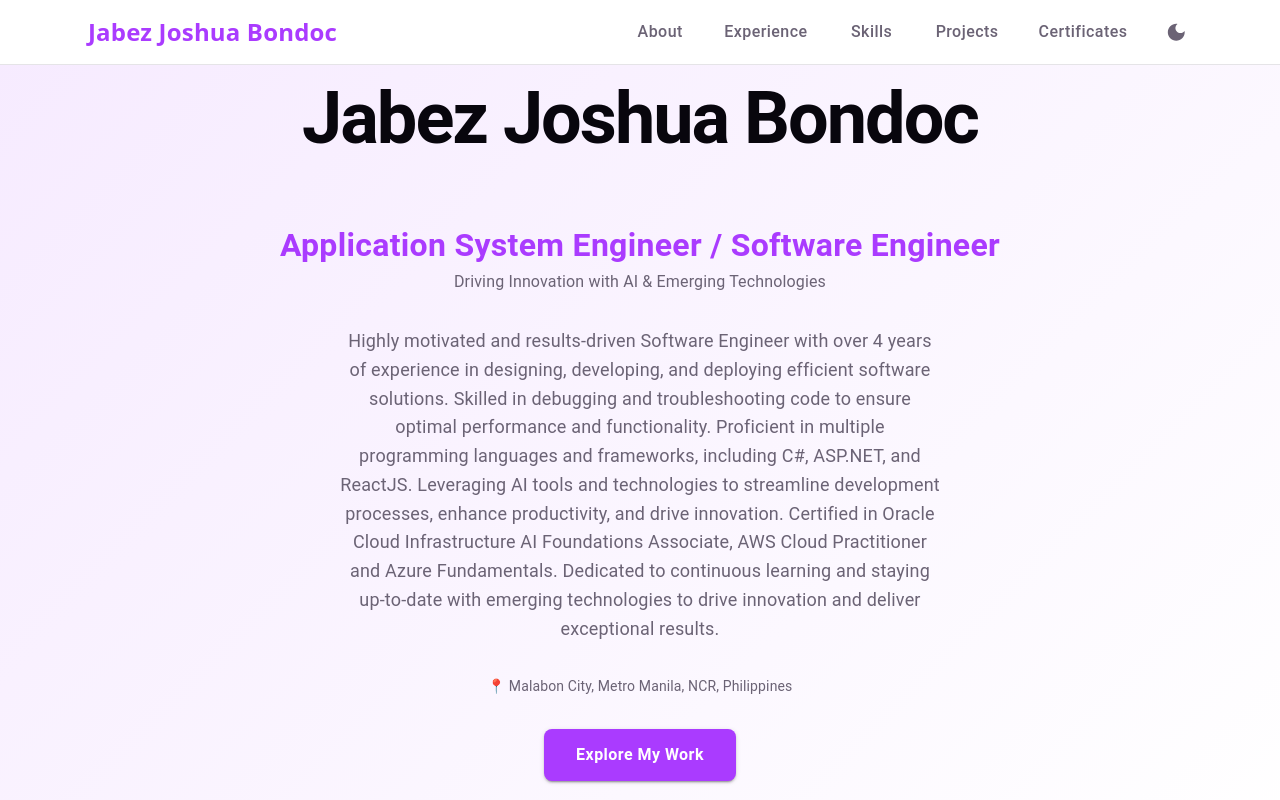
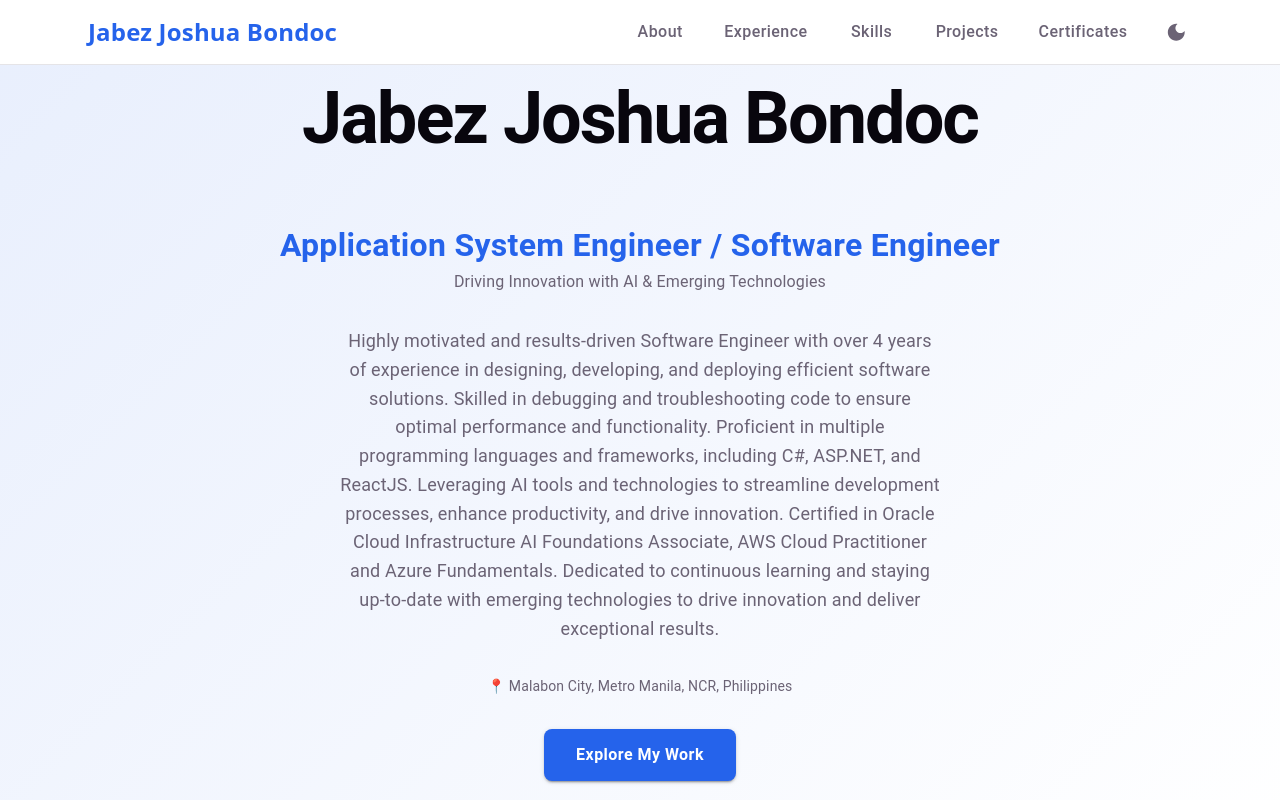
Before and after one commit to Yabetsu16/portfolio-v2, a React (Vite) app: page / in a window 1280 px wide. Shown: the top 800 px of the page. Built offline with nearby package versions, Linux system fonts and the light colour scheme.

Commit message:
Change theme color to blue

```diff
--- a/src/index.css
+++ b/src/index.css
@@ -4,9 +4,9 @@
   --bg: #fff;
   --border: #e5e4e7;
   --code-bg: #f4f3ec;
-  --accent: #aa3bff;
-  --accent-bg: rgba(170, 59, 255, 0.1);
-  --accent-border: rgba(170, 59, 255, 0.5);
+  --accent: #2563eb;
+  --accent-bg: rgba(37, 99, 235, 0.1);
+  --accent-border: rgba(37, 99, 235, 0.5);
   --social-bg: rgba(244, 243, 236, 0.5);
   --shadow:
     rgba(0, 0, 0, 0.1) 0 10px 15px -3px, rgba(0, 0, 0, 0.05) 0 4px 6px -2px;
@@ -37,9 +37,9 @@
   --bg: #16171d;
   --border: #2e303a;
   --code-bg: #1f2028;
-  --accent: #c084fc;
-  --accent-bg: rgba(192, 132, 252, 0.15);
-  --accent-border: rgba(192, 132, 252, 0.5);
+  --accent: #60a5fa;
+  --accent-bg: rgba(96, 165, 250, 0.15);
+  --accent-border: rgba(96, 165, 250, 0.5);
   --social-bg: rgba(47, 48, 58, 0.5);
   --shadow:
     rgba(0, 0, 0, 0.4) 0 10px 15px -3px, rgba(0, 0, 0, 0.25) 0 4px 6px -2px;
@@ -52,9 +52,9 @@
     --bg: #16171d;
     --border: #2e303a;
     --code-bg: #1f2028;
-    --accent: #c084fc;
-    --accent-bg: rgba(192, 132, 252, 0.15);
-    --accent-border: rgba(192, 132, 252, 0.5);
+    --accent: #60a5fa;
+    --accent-bg: rgba(96, 165, 250, 0.15);
+    --accent-border: rgba(96, 165, 250, 0.5);
     --social-bg: rgba(47, 48, 58, 0.5);
     --shadow:
       rgba(0, 0, 0, 0.4) 0 10px 15px -3px, rgba(0, 0, 0, 0.25) 0 4px 6px -2px;
```
